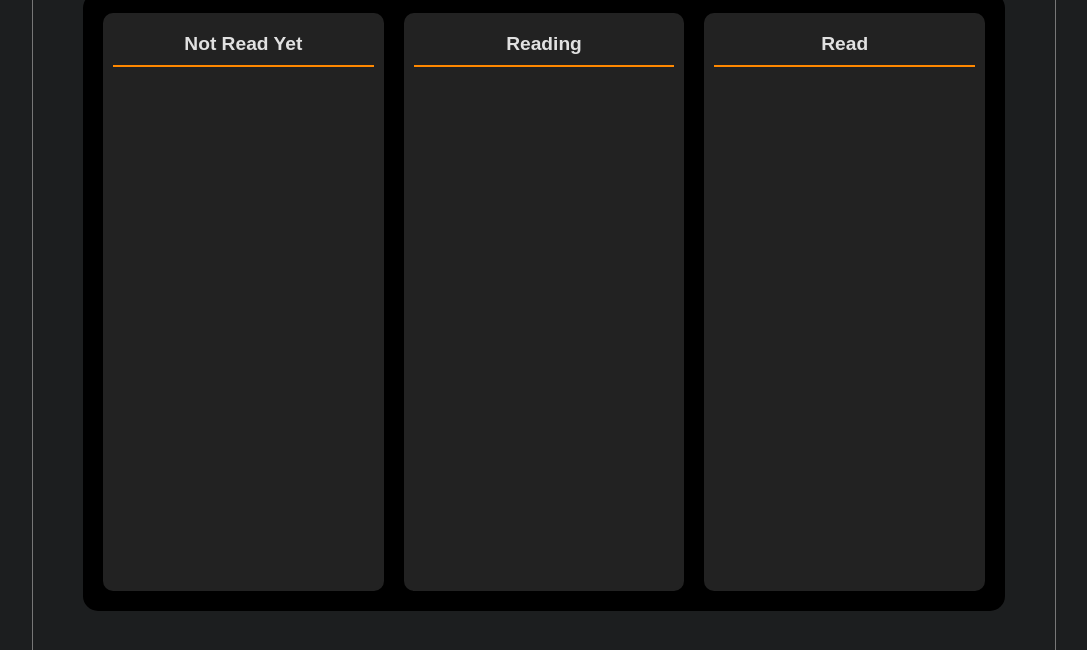
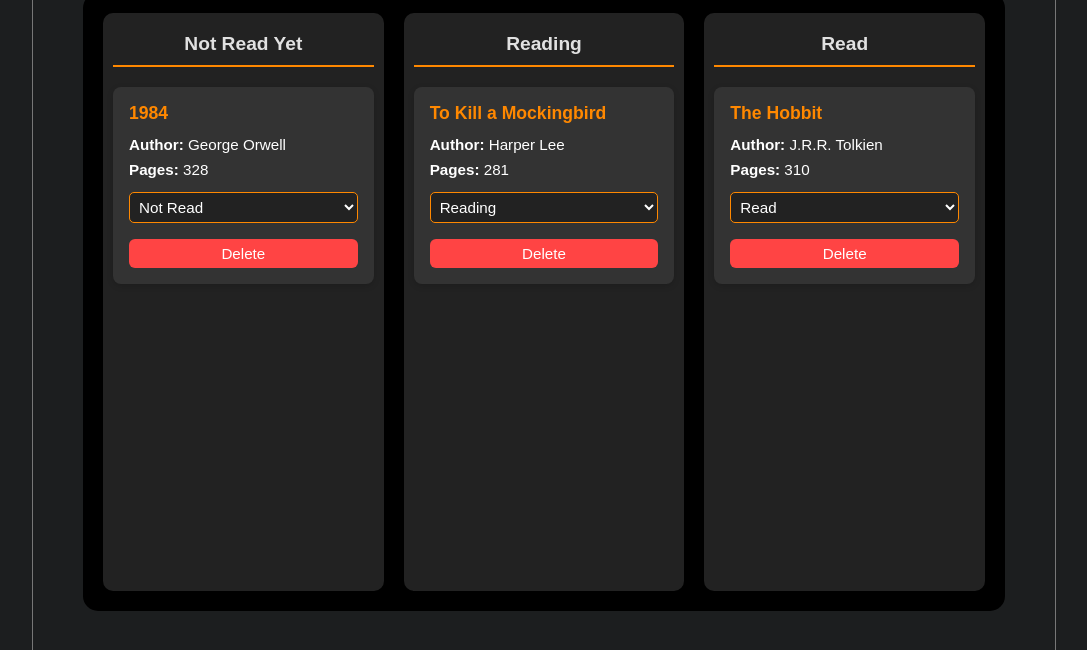
Before and after one commit to Alex-TheResilient/library, a plain HTML site: page index.html in a window 1280 px wide. Shown: the part 138-788 px from the top of the page, without its empty margins (96-1183 px from the left). Drawn offline with Linux system fonts and the light colour scheme.

Commit message:
feat: Implement book deletion and update book display with enhanced styling

```diff
--- a/main.js
+++ b/main.js
@@ -2,6 +2,20 @@
 const form = document.querySelector('#book-form');
 
 const myLibrary = [];
+
+function defaultBooks() {
+  const book1 = new Book('The Hobbit', 'J.R.R. Tolkien', 310, 'read');
+  const book2 = new Book('1984', 'George Orwell', 328, 'not-read');
+  const book3 = new Book('To Kill a Mockingbird', 'Harper Lee', 281, 'reading');
+  addBookToLibrary(book1);
+  addBookToLibrary(book2);
+  addBookToLibrary(book3);
+  renderLibrary();
+}
+
+window.onload = function () {
+  defaultBooks();
+};
 
 function Book(title, author, pages, read) {
   if (!new.target) {
@@ -36,7 +50,48 @@ function renderLibrary() {
   myLibrary.forEach((book) => {
     const bookCard = document.createElement('div');
     bookCard.className = 'book-card';
-    bookCard.textContent = book.info();
+
+    const title = document.createElement('h4');
+    title.textContent = book.title;
+
+    const author = document.createElement('p');
+    author.innerHTML = `<strong>Author:</strong> ${book.author}`;
+
+    const pages = document.createElement('p');
+    pages.innerHTML = `<strong>Pages:</strong> ${book.pages}`;
+
+    const readSelect = document.createElement('select');
+    ['not-read', 'reading', 'read'].forEach((opt) => {
+      const option = document.createElement('option');
+      option.value = opt;
+      option.textContent =
+        opt === 'not-read'
+          ? 'Not Read'
+          : opt.charAt(0).toUpperCase() + opt.slice(1);
+      if (book.read === opt) option.selected = true;
+      readSelect.appendChild(option);
+    });
+    readSelect.addEventListener('change', (e) => {
+      book.read = e.target.value;
+      renderLibrary();
+    });
+
+    const deleteBtn = document.createElement('button');
+    deleteBtn.textContent = 'Delete';
+    deleteBtn.className = 'delete-book';
+    deleteBtn.addEventListener('click', () => {
+      const idx = myLibrary.findIndex((b) => b.id === book.id);
+      if (idx !== -1) {
+        myLibrary.splice(idx, 1);
+        renderLibrary();
+      }
+    });
+
+    bookCard.appendChild(title);
+    bookCard.appendChild(author);
+    bookCard.appendChild(pages);
+    bookCard.appendChild(readSelect);
+    bookCard.appendChild(deleteBtn);
 
     if (book.read === 'not-read') {
       notReadDiv.appendChild(bookCard);
--- a/styles.css
+++ b/styles.css
@@ -203,9 +203,49 @@ form {
   background: #333;
   color: #fff;
   border-radius: 8px;
-  padding: 12px;
+  padding: 16px;
   margin-bottom: 8px;
   box-shadow: 0 2px 6px rgba(0, 0, 0, 0.15);
   font-size: 1em;
   word-break: break-word;
+  display: flex;
+  flex-direction: column;
+  gap: 8px;
 }
+
+.book-card h4 {
+  margin: 0 0 4px 0;
+  font-size: 1.1em;
+  color: #ff8800;
+}
+
+.book-card p {
+  margin: 0;
+  font-size: 0.95em;
+}
+
+.book-card select {
+  background: #222;
+  color: #fff;
+  border-radius: 5px;
+  border: 1px solid #ff8800;
+  padding: 5px;
+  margin-top: 6px;
+  font-size: 0.95em;
+}
+
+.book-card .delete-book {
+  background: #ff4444;
+  color: #fff;
+  border: none;
+  border-radius: 6px;
+  padding: 6px 12px;
+  margin-top: 8px;
+  cursor: pointer;
+  font-size: 0.95em;
+  transition: background 0.2s;
+}
+
+.book-card .delete-book:hover {
+  background: #cc2222;
+}
```
